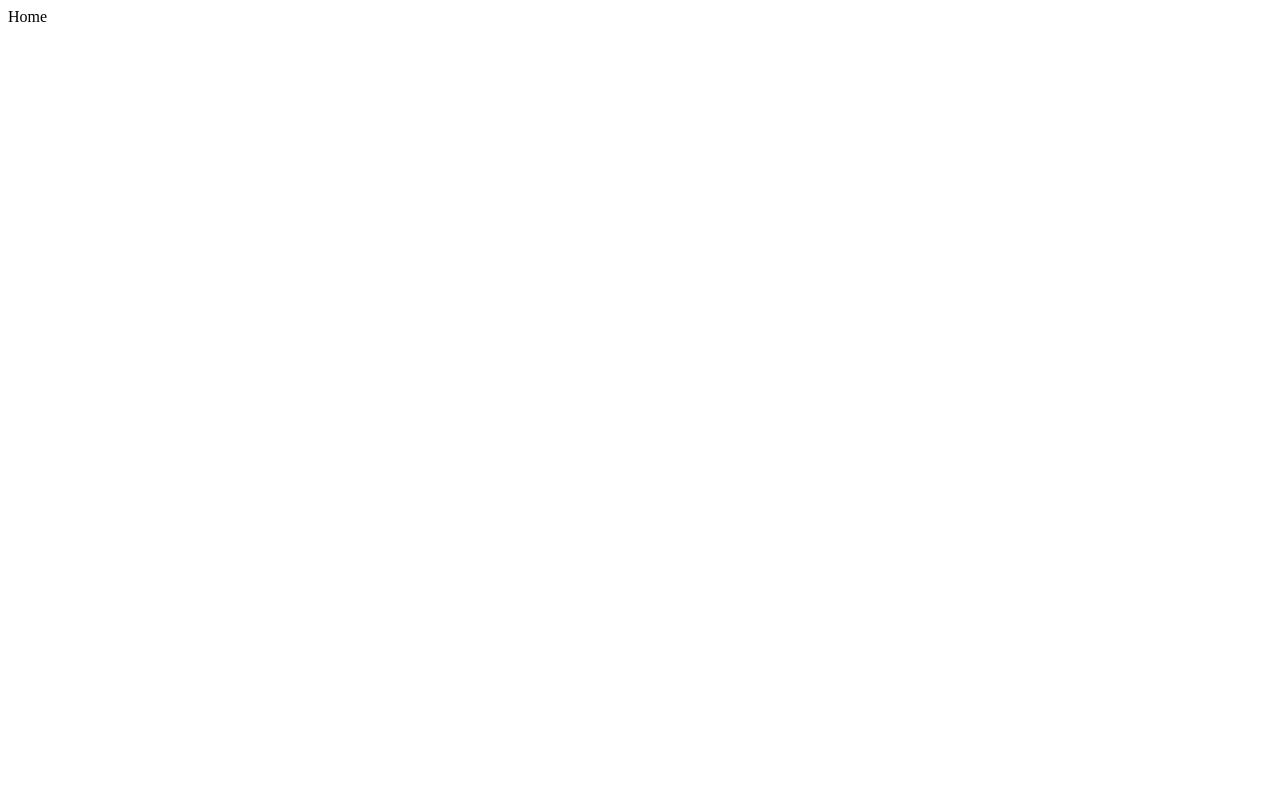
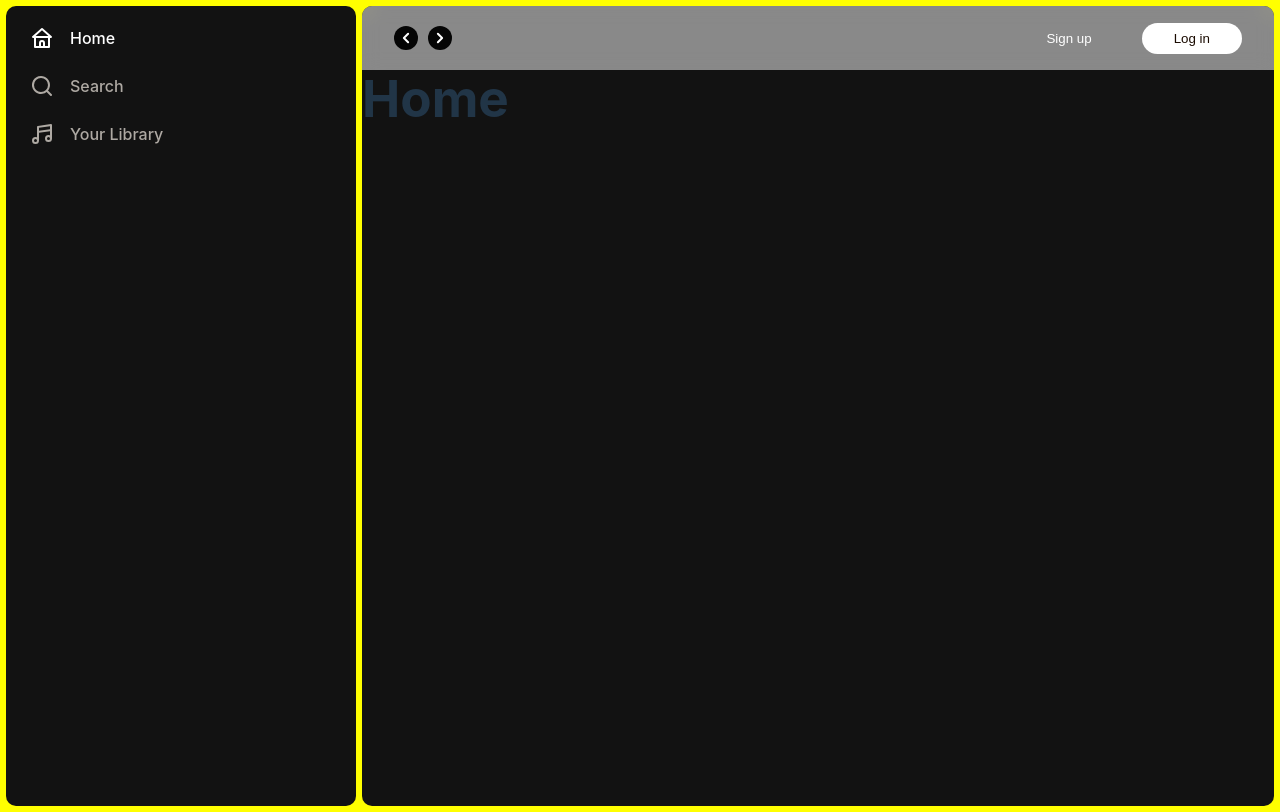
Before and after one commit to ahmadovdev/spotify-clone, a React (Vite) app: page / in a window 1280 px wide. Built offline with nearby package versions, Linux system fonts and the light colour scheme.

Commit message:
layout system

```diff
--- /dev/null
+++ b/src/components/Header/index.jsx
@@ -0,0 +1,40 @@
+import React from "react";
+import {
+  Container,
+  Arrow,
+  Right,
+  Button,
+  Wrapper,
+  ArrowItem,
+  // Center,
+} from "./style";
+import { UilAngleRight, UilAngleLeft } from "@iconscout/react-unicons";
+// import { SearchBar } from "../SearchBar";
+// import { useLocation } from "react-router-dom";
+
+const Header = () => {
+  // const location = useLocation().pathname;
+  return (
+    <Container>
+      <Wrapper>
+        <ArrowItem>
+          <Arrow>
+            <UilAngleLeft />
+          </Arrow>
+          <Arrow>
+            <UilAngleRight />
+          </Arrow>
+        </ArrowItem>
+        {/* <Center> */}
+          {/* {location.slice(1, 7) === "search" ? <SearchBar /> : null} */}
+        {/* </Center> */}
+        <Right>
+          <Button>Sign up</Button>
+          <Button login>Log in</Button>
+        </Right>
+      </Wrapper>
+    </Container>
+  );
+};
+
+export default Header
--- /dev/null
+++ b/src/components/Header/style.js
@@ -0,0 +1,54 @@
+import styled from "styled-components";
+
+const Container = styled.header`
+  height: 64px;
+  display: flex;
+  padding: 0px 32px;
+  position: sticky;
+  top: 0;
+  left: 0;
+  right: 0;
+  backdrop-filter: blur(10px);
+  background-color: rgba(255, 255, 255, 0.5);
+  border-top-left-radius: 10px;
+  border-top-right-radius: 10px;
+`;
+
+const Wrapper = styled.div`
+  width: 100%;
+  display: flex;
+  justify-content: space-between;
+  align-items: center;
+`;
+
+const ArrowItem = styled.div`
+  display: flex;
+  gap: 10px;
+`;
+
+const Arrow = styled.div`
+  display: flex;
+  align-items: center;
+  cursor: pointer;
+  color: #fff;
+  background-color: #050505;
+  border-radius: 50%;
+`;
+
+const Center = styled.div``;
+
+const Right = styled.div`
+  display: flex;
+  gap: 18px;
+`;
+
+const Button = styled.button`
+  padding: 8px 32px;
+  background-color: ${({ login }) => (login ? "#fff" : "transparent")};
+  color: ${({ login }) => (login ? "#1B0C02" : "#fff")};
+  border-radius: 50px;
+  border: none;
+  cursor: pointer;
+`;
+
+export { Container, Wrapper, Arrow, Center, Right, Button, ArrowItem };
--- /dev/null
+++ b/src/components/Sidebar/index.jsx
@@ -0,0 +1,40 @@
+import React from "react";
+import { Navbar, NavbarItem, NavbarItemLinkName, NavbarItems } from "./style";
+import { NavLink } from "react-router-dom";
+import {
+  UilHome,
+  UilSearch,
+  UilMusic,
+} from "@iconscout/react-unicons";
+
+const Sidebar = () => {
+  return (
+    <Navbar>
+      <NavbarItems>
+        <NavbarItem>
+          <NavLink
+            to={"/"}
+            className={({ isActive }) => (isActive ? "active" : null)}
+          >
+            <UilHome />
+            <NavbarItemLinkName>Home</NavbarItemLinkName>
+          </NavLink>
+        </NavbarItem>
+        <NavbarItem>
+          <NavLink to={"search"}>
+            <UilSearch />
+            <NavbarItemLinkName>Search</NavbarItemLinkName>
+          </NavLink>
+        </NavbarItem>
+        <NavbarItem>
+          <NavLink to={"library"}>
+            <UilMusic />
+            <NavbarItemLinkName>Your Library</NavbarItemLinkName>
+          </NavLink>
+        </NavbarItem>
+      </NavbarItems>
+    </Navbar>
+  );
+};
+
+export default Sidebar;
--- /dev/null
+++ b/src/components/Sidebar/style.js
@@ -0,0 +1,38 @@
+import styled from "styled-components";
+
+const Navbar = styled.nav`
+  background-color: #121212;
+  width: 350px;
+  height: 100vh;
+  border-radius: 10px;
+  position: sticky;
+  top: 0;
+  left: 0;
+  right: 0;
+`;
+
+
+const NavbarItems = styled.ul`
+  padding: 8px 12px;
+  list-style: none;
+`;
+
+const NavbarItem = styled.li`
+  padding: 4px 12px;
+  & a {
+    display: flex;
+    align-items: center;
+    gap: 16px;
+    height: 40px;
+  }
+  a:hover {
+    color: #fff;
+    transition: 1s all;
+  }
+`;
+
+const NavbarItemLinkName = styled.span`
+  font-size: 1rem;
+`;
+
+export { Navbar, NavbarItems, NavbarItem, NavbarItemLinkName };
--- a/src/index.css
+++ b/src/index.css
@@ -1,3 +1,14 @@
+*{
+  margin: 0;
+  padding: 0;
+}
+
+body{
+  background-color: #000;
+  background-color: red;
+  border-top-left-radius: ;
+}
+
 :root {
   font-family: Inter, system-ui, Avenir, Helvetica, Arial, sans-serif;
   line-height: 1.5;
@@ -16,43 +27,21 @@
 
 a {
   font-weight: 500;
-  color: #646cff;
+  color: #aea9a3;
   text-decoration: inherit;
 }
 a:hover {
   color: #535bf2;
 }
 
-body {
-  margin: 0;
-  display: flex;
-  place-items: center;
-  min-width: 320px;
-  min-height: 100vh;
-}
 
 h1 {
   font-size: 3.2em;
   line-height: 1.1;
 }
 
-button {
-  border-radius: 8px;
-  border: 1px solid transparent;
-  padding: 0.6em 1.2em;
-  font-size: 1em;
-  font-weight: 500;
-  font-family: inherit;
-  background-color: #1a1a1a;
-  cursor: pointer;
-  transition: border-color 0.25s;
-}
-button:hover {
-  border-color: #646cff;
-}
-button:focus,
-button:focus-visible {
-  outline: 4px auto -webkit-focus-ring-color;
+.active{
+  color: #ffffff;
 }
 
 @media (prefers-color-scheme: light) {
--- /dev/null
+++ b/src/layout/index.jsx
@@ -0,0 +1,21 @@
+import React from "react";
+import { Container, MainWrapper, SidebarWrapper } from "./style.js";
+import { Outlet } from "react-router-dom";
+import Sidebar from "../components/Sidebar";
+import Header from "../components/Header";
+
+const MainLayout = () => {
+  return (
+    <Container>
+      <SidebarWrapper>
+        <Sidebar />
+      </SidebarWrapper>
+      <MainWrapper>
+        <Header />
+        <Outlet />
+      </MainWrapper>
+    </Container>
+  );
+};
+
+export default MainLayout;
--- /dev/null
+++ b/src/layout/style.js
@@ -0,0 +1,23 @@
+import styled from "styled-components";
+
+const Container = styled.div`
+  display: grid;
+  grid-template-columns: auto 1fr;
+  grid-template-rows: auto 1fr auto;
+  grid-template-areas: "sidebar header header";
+  gap: 6px;
+  height: 100vh;
+  padding: 6px 0px 6px 6px;
+  background-color: yellow;
+`;
+
+const MainWrapper = styled.div`
+  grid-area: "header";
+  border-radius: 10px;
+  background-color: #121212;
+`;
+const SidebarWrapper = styled.div`
+  grid-area: "sidebar";
+`;
+
+export { Container, MainWrapper, SidebarWrapper };
--- a/src/main.jsx
+++ b/src/main.jsx
@@ -1,4 +1,5 @@
 import React from "react";
+import './index.css';
 import ReactDOM from "react-dom/client";
 import { Provider } from "react-redux";
 import { BrowserRouter } from "react-router-dom";
--- a/src/pages/Home/index.jsx
+++ b/src/pages/Home/index.jsx
@@ -1,5 +1,7 @@
 import React from "react";
 
 export const Home = () => {
-  return <div>Home</div>;
+  return (
+    <h1>Home</h1>
+  );
 };
--- a/src/root/index.jsx
+++ b/src/root/index.jsx
@@ -1,5 +1,6 @@
 import React from "react";
-import {Routes, Route} from "react-router-dom";
+import { Routes, Route } from "react-router-dom";
+import MainLayout from "../layout";
 import { Home } from "../pages/Home";
 import { Search } from "../pages/Search";
 import { YourLibrary } from "../pages/YourLibrary";
@@ -7,9 +8,11 @@ import { YourLibrary } from "../pages/YourLibrary";
 export const Root = () => {
   return (
     <Routes>
-      <Route path="/" element={<Home />} />
-      <Route path="/search/:saerchTerm" element={<Search />} />
-      <Route path="/library" element={<YourLibrary />} />
+      <Route path="/" element={<MainLayout />}>
+        <Route index element={<Home />} />
+        <Route path="search/:saerchTerm" element={<Search />} />
+        <Route path="library" element={<YourLibrary />} />
+      </Route>
     </Routes>
   );
-}
+};
```
